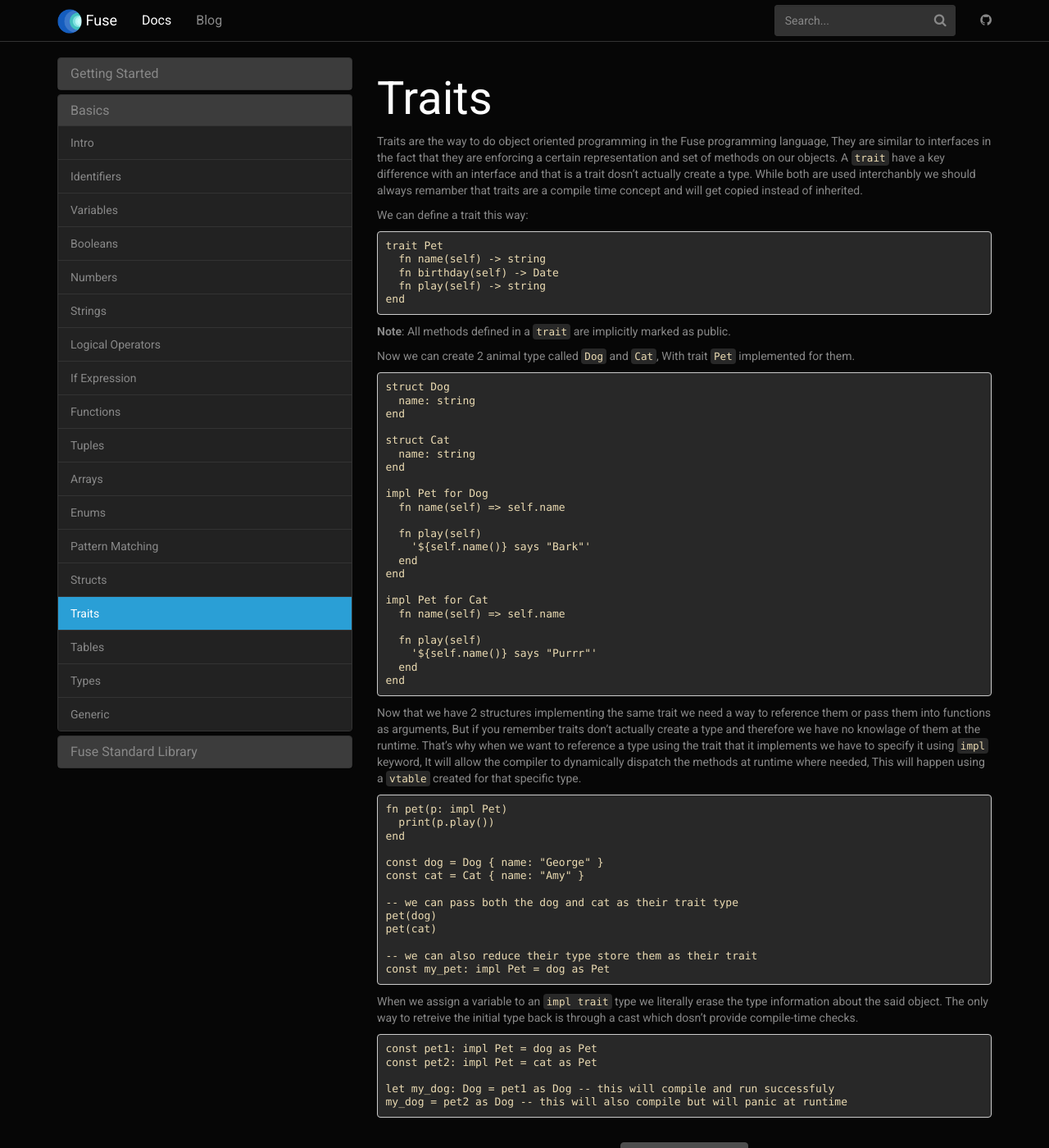
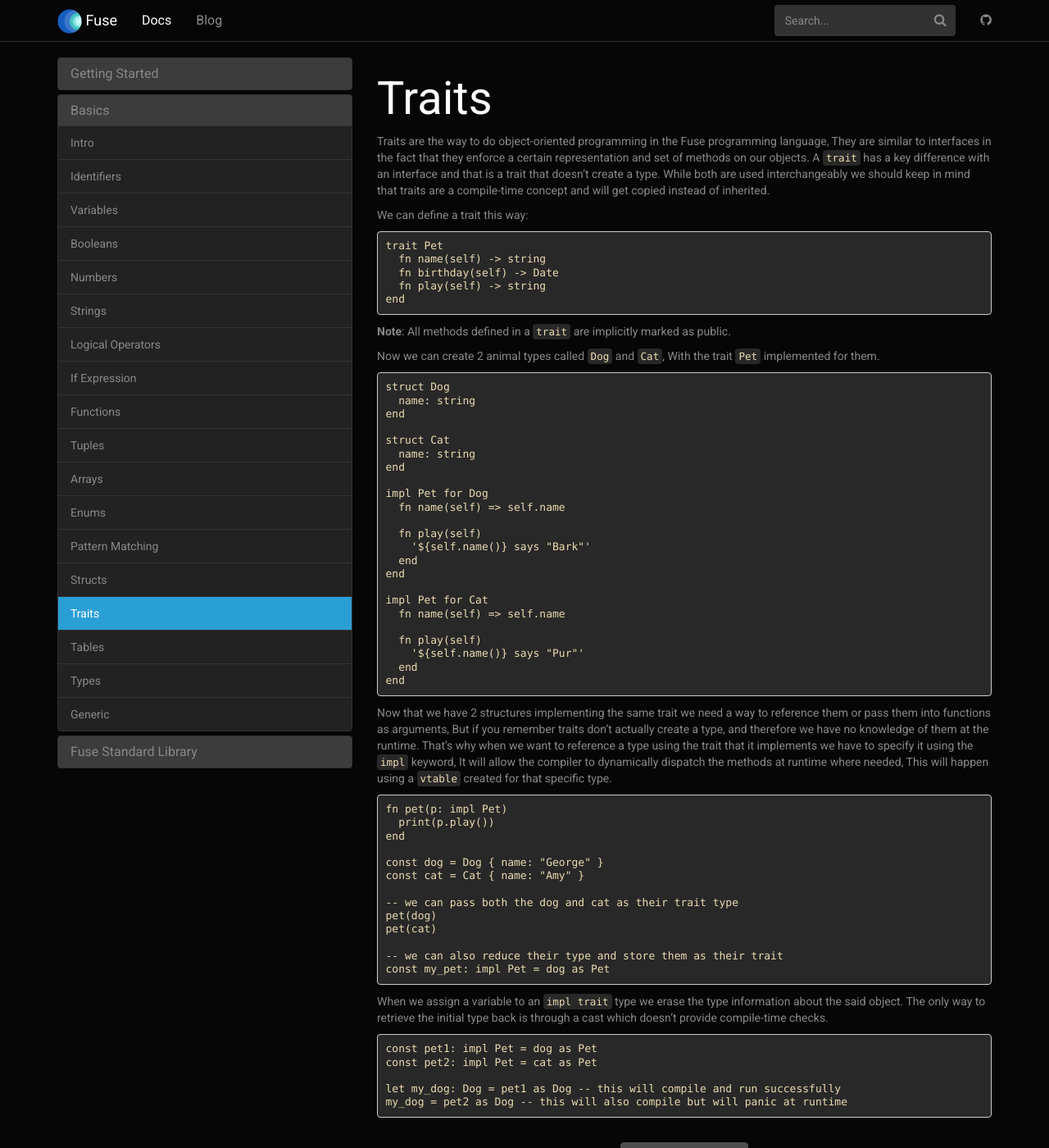
Before and after one commit to fuse-lang/fuse-lang.github.io, a Jekyll site: the page built from _docs/basics/14-traits.md, in a window 1280 px wide and 1400 px high. Shown: the whole window at 82% size. Built offline with Jekyll 4.4.1, drawn with Linux system fonts in a browser that asks for light colours.

Commit message:
fix issues in the traits documentation.

````diff
--- a/_docs/basics/14-traits.md
+++ b/_docs/basics/14-traits.md
@@ -4,7 +4,7 @@ permalink: /docs/traits/
 description: Traits
 ---
 
-Traits are the way to do object oriented programming in the Fuse programming language, They are similar to interfaces in the fact that they are enforcing a certain representation and set of methods on our objects. A `trait` have a key difference with an interface and that is a trait dosn't actually create a type. While both are used interchanbly we should always remamber that traits are a compile time concept and will get copied instead of inherited.
+Traits are the way to do object-oriented programming in the Fuse programming language, They are similar to interfaces in the fact that they enforce a certain representation and set of methods on our objects. A `trait` has a key difference with an interface and that is a trait that doesn't create a type. While both are used interchangeably we should keep in mind that traits are a compile-time concept and will get copied instead of inherited.
 
 We can define a trait this way:
 
@@ -18,7 +18,7 @@ end
 
 __Note__: All methods defined in a `trait` are implicitly marked as public.
 
-Now we can create 2 animal type called `Dog` and `Cat`, With trait `Pet` implemented for them.
+Now we can create 2 animal types called `Dog` and `Cat`, With the trait `Pet` implemented for them.
 
 ```fuse
 struct Dog
@@ -41,12 +41,12 @@ impl Pet for Cat
   fn name(self) => self.name
 
   fn play(self)
-    '${self.name()} says "Purrr"'
+    '${self.name()} says "Pur"'
   end
 end
 ```
 
-Now that we have 2 structures implementing the same trait we need a way to reference them or pass them into functions as arguments, But if you remember traits don't actually create a type and therefore we have no knowlage of them at the runtime. That's why when we want to reference a type using the trait that it implements we have to specify it using `impl` keyword, It will allow the compiler to dynamically dispatch the methods at runtime where needed, This will happen using a `vtable` created for that specific type.
+Now that we have 2 structures implementing the same trait we need a way to reference them or pass them into functions as arguments, But if you remember traits don't actually create a type, and therefore we have no knowledge of them at the runtime. That's why when we want to reference a type using the trait that it implements we have to specify it using the `impl` keyword, It will allow the compiler to dynamically dispatch the methods at runtime where needed, This will happen using a `vtable` created for that specific type.
 
 ```fuse
 fn pet(p: impl Pet)
@@ -60,16 +60,16 @@ const cat = Cat { name: "Amy" }
 pet(dog)
 pet(cat)
 
--- we can also reduce their type store them as their trait
+-- we can also reduce their type and store them as their trait
 const my_pet: impl Pet = dog as Pet
 ```
 
-When we assign a variable to an `impl trait` type we literally erase the type information about the said object. The only way to retreive the initial type back is through a cast which dosn't provide compile-time checks.
+When we assign a variable to an `impl trait` type we erase the type information about the said object. The only way to retrieve the initial type back is through a cast which doesn't provide compile-time checks.
 
 ```fuse
 const pet1: impl Pet = dog as Pet
 const pet2: impl Pet = cat as Pet
 
-let my_dog: Dog = pet1 as Dog -- this will compile and run successfuly
+let my_dog: Dog = pet1 as Dog -- this will compile and run successfully
 my_dog = pet2 as Dog -- this will also compile but will panic at runtime
 ```
````
